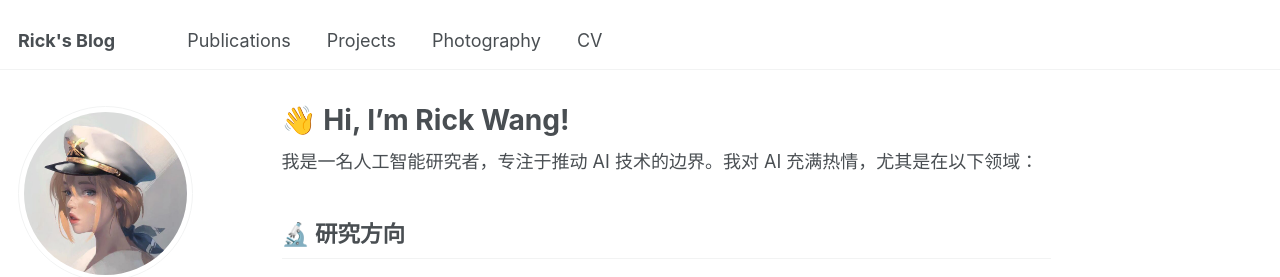
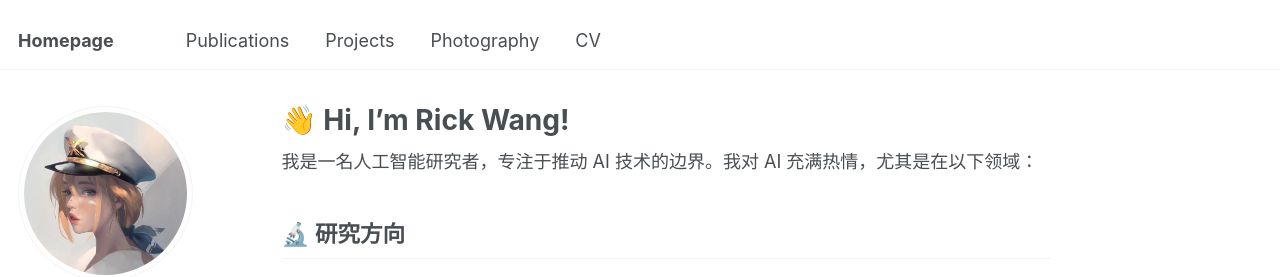
Before and after one commit to QHPG-Rick/QHPG-Rick.github.io, a Jekyll site: the page built from _pages/about.md, in a window 1280 px wide. Shown: the top 277 px of the page. Built offline with Jekyll 4.4.1, drawn with Linux system fonts in a browser that asks for light colours; some web fonts are replaced.

Commit message:
update homepage

```diff
--- a/_config.yml
+++ b/_config.yml
@@ -9,7 +9,7 @@
 # Basic Site Settings
 locale                   : "en-US"
 site_theme               : "default"
-title                    : "Rick's Blog"
+title                    : "Homepage"
 title_separator          : "-"
 name                     : &name "Rick Wang"
 description              : &description "A personal blog about AI and Life. Focusing on LLMs, Multimodal Models, and Reasoning Acceleration."
```
